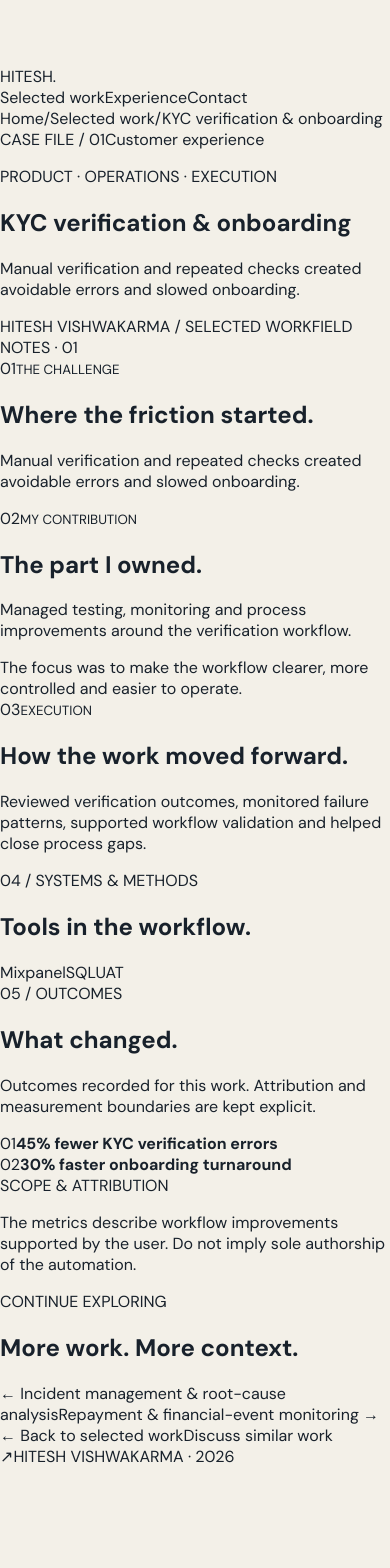
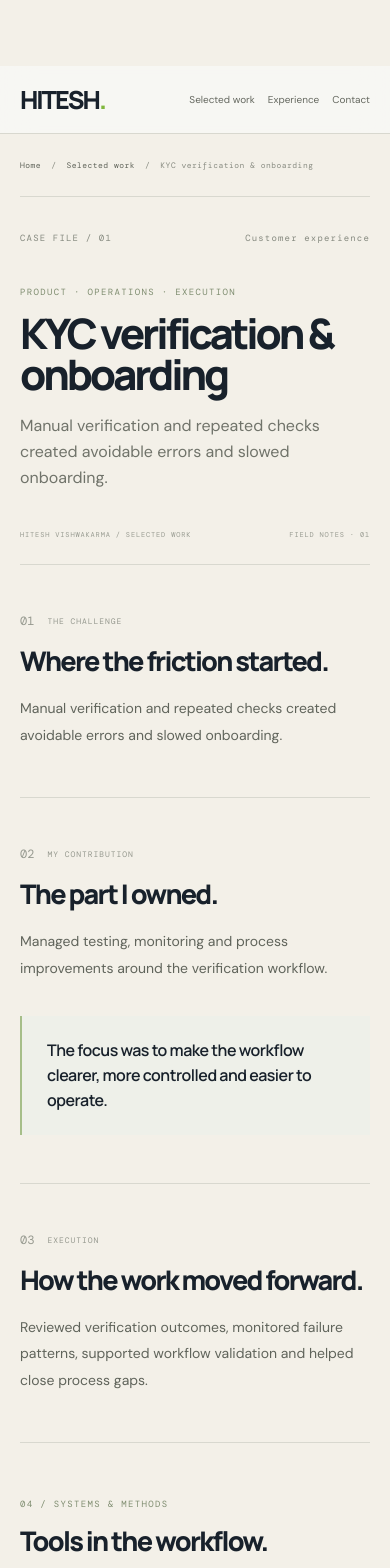
Before and after one commit to hiteshisthatyou/hitesh-portfolio, a Next.js app: page /case-studies/kyc in a window 390 px wide. Shown: the top 1568 px of the page. Before the commit the page ends 1467 px from the top, so only its background shows below. Built offline with nearby package versions, Linux system fonts and the light colour scheme.

Commit message:
style: add responsive editorial case study layouts

```diff
--- a/app/globals.css
+++ b/app/globals.css
@@ -797,3 +797,53 @@ input[type=range],.slider{accent-color:var(--blue)}
  .chapter-directory-grid{grid-template-columns:minmax(0,1fr)}
  .chapter-directory-grid a{width:100%}
 }
+
+
+/* Editorial case-study system */
+.project-card-actions{display:flex;align-items:center;justify-content:space-between;gap:16px;flex-wrap:wrap;margin-top:22px}
+.case-read-link{color:var(--ink);border-bottom-color:#8eaa70}
+.case-quick-toggle{font-size:11px;color:#73766d}
+.case-page{min-height:100vh;background:var(--paper);color:var(--ink)}
+.case-topbar{height:76px;padding:0 max(32px,calc((100vw - 1180px)/2));display:flex;align-items:center;justify-content:space-between;background:rgba(247,247,244,.94);border-bottom:1px solid var(--line);position:sticky;top:0;z-index:30;backdrop-filter:blur(16px)}
+.case-wordmark{font:800 25px Manrope;letter-spacing:-2px}
+.case-wordmark span{color:#80b73c}
+.case-topbar nav{display:flex;gap:25px}
+.case-topbar nav a{font-size:12px;color:#65685f}
+.case-wrap{width:min(1050px,calc(100% - 64px));margin:auto}
+.case-breadcrumb{display:flex;gap:10px;align-items:center;flex-wrap:wrap;padding:26px 0;color:#898c82;font:9px 'DM Mono',monospace;letter-spacing:.06em}
+.case-breadcrumb a{color:#5e6258}
+.case-hero{position:relative;padding:48px 0 34px;border-top:1px solid var(--line);border-bottom:1px solid var(--line);min-height:380px;display:flex;flex-direction:column;justify-content:center}
+.case-hero-meta{display:flex;justify-content:space-between;gap:20px;color:#85897f;font:9px 'DM Mono',monospace;letter-spacing:.13em}
+.case-eyebrow{font:9px 'DM Mono',monospace;letter-spacing:.15em;color:#7f8d70}
+.case-hero>.case-eyebrow{margin:54px 0 15px}
+.case-hero h1{font:800 clamp(42px,7vw,82px)/.98 Manrope;letter-spacing:-.075em;max-width:850px;margin:0}
+.case-deck{font-size:clamp(16px,2vw,21px);line-height:1.6;color:#70736a;max-width:720px;margin:24px 0 54px}
+.case-hero-foot{display:flex;justify-content:space-between;gap:20px;color:#989b91;font:8px 'DM Mono',monospace;letter-spacing:.12em}
+.case-section{display:grid;grid-template-columns:190px minmax(0,1fr);gap:50px;padding:72px 0;border-bottom:1px solid var(--line)}
+.case-section-label{display:flex;align-items:flex-start;gap:13px;color:#96998f}
+.case-section-label span{font:12px 'DM Mono',monospace}
+.case-section-label small{font:8px 'DM Mono',monospace;letter-spacing:.12em;padding-top:3px}
+.case-section h2,.case-tools h2,.case-outcomes h2,.case-next h2{font:750 clamp(27px,3.8vw,42px)/1.05 Manrope;letter-spacing:-.065em;margin:0 0 20px}
+.case-section>div:last-child>p{font-size:16px;line-height:1.9;color:#60645b;max-width:720px;margin:0}
+.case-pullquote{margin-top:35px;padding:22px 25px;border-left:2px solid #a6be89;background:#eef0e9;font:600 18px/1.55 Manrope;letter-spacing:-.03em;max-width:660px}
+.case-tools{display:grid;grid-template-columns:1fr 1.2fr;gap:45px;padding:65px 0;border-bottom:1px solid var(--line)}
+.case-tools h2{margin-top:15px}
+.case-tool-list{display:flex;align-content:start;align-items:flex-start;gap:9px;flex-wrap:wrap}
+.case-tool-list span{border:1px solid #d9ddd2;padding:11px 14px;font-size:11px;color:#555a50;background:#fff}
+.case-outcomes{display:grid;grid-template-columns:.8fr 1.2fr;gap:55px;padding:75px 0}
+.case-outcomes-head h2{margin:15px 0}
+.case-outcomes-head p{font-size:12px;line-height:1.8;color:#7a7d73;max-width:320px}
+.case-outcome-list{border-top:1px solid #cfd3c8}
+.case-outcome{display:grid;grid-template-columns:42px 1fr;gap:15px;align-items:start;padding:22px 0;border-bottom:1px solid #cfd3c8}
+.case-outcome>span{font:10px 'DM Mono',monospace;color:#8d9286;padding-top:5px}
+.case-outcome strong{font:700 clamp(17px,2vw,23px)/1.35 Manrope;letter-spacing:-.035em}
+.case-scope{padding:22px 25px;background:#eceee7;border:1px solid #dfe2d8;margin-bottom:65px}
+.case-scope p{font-size:11px;line-height:1.8;color:#696d63;margin:12px 0 0}
+.case-next{padding:50px 0;border-top:1px solid var(--line);display:grid;grid-template-columns:1fr 1fr;gap:30px}
+.case-next h2{margin-top:15px}
+.case-next-links{display:flex;flex-direction:column;gap:14px;justify-content:center}
+.case-next-links a{padding:15px 0;border-bottom:1px solid var(--line);font-size:13px}
+.case-next-links a:hover,.case-footer a:hover{color:#668c3e}
+.case-footer{min-height:100px;display:flex;align-items:center;justify-content:space-between;gap:18px;flex-wrap:wrap;border-top:1px solid var(--line);font:9px 'DM Mono',monospace;letter-spacing:.06em;color:#85897f}
+.case-footer a{color:#34382f}
+@media(max-width:700px){.case-topbar{height:68px;padding:0 20px}.case-topbar nav{gap:13px}.case-topbar nav a{font-size:10px}.case-wrap{width:calc(100% - 40px)}.case-breadcrumb{font-size:8px}.case-hero{min-height:330px;padding:35px 0 25px}.case-hero>.case-eyebrow{margin-top:42px}.case-deck{margin:18px 0 40px;font-size:16px}.case-hero-foot{font-size:7px}.case-section{grid-template-columns:1fr;gap:18px;padding:48px 0}.case-section>div:last-child>p{font-size:14px}.case-pullquote{font-size:16px}.case-tools,.case-outcomes,.case-next{grid-template-columns:1fr;gap:22px;padding:48px 0}.case-outcomes-head p{max-width:unset}.case-scope{margin-bottom:45px;padding:18px}.case-footer{padding:20px 0;align-items:flex-start;flex-direction:column;justify-content:center}.project-card-actions{align-items:flex-start;flex-direction:column;gap:10px}}
```
